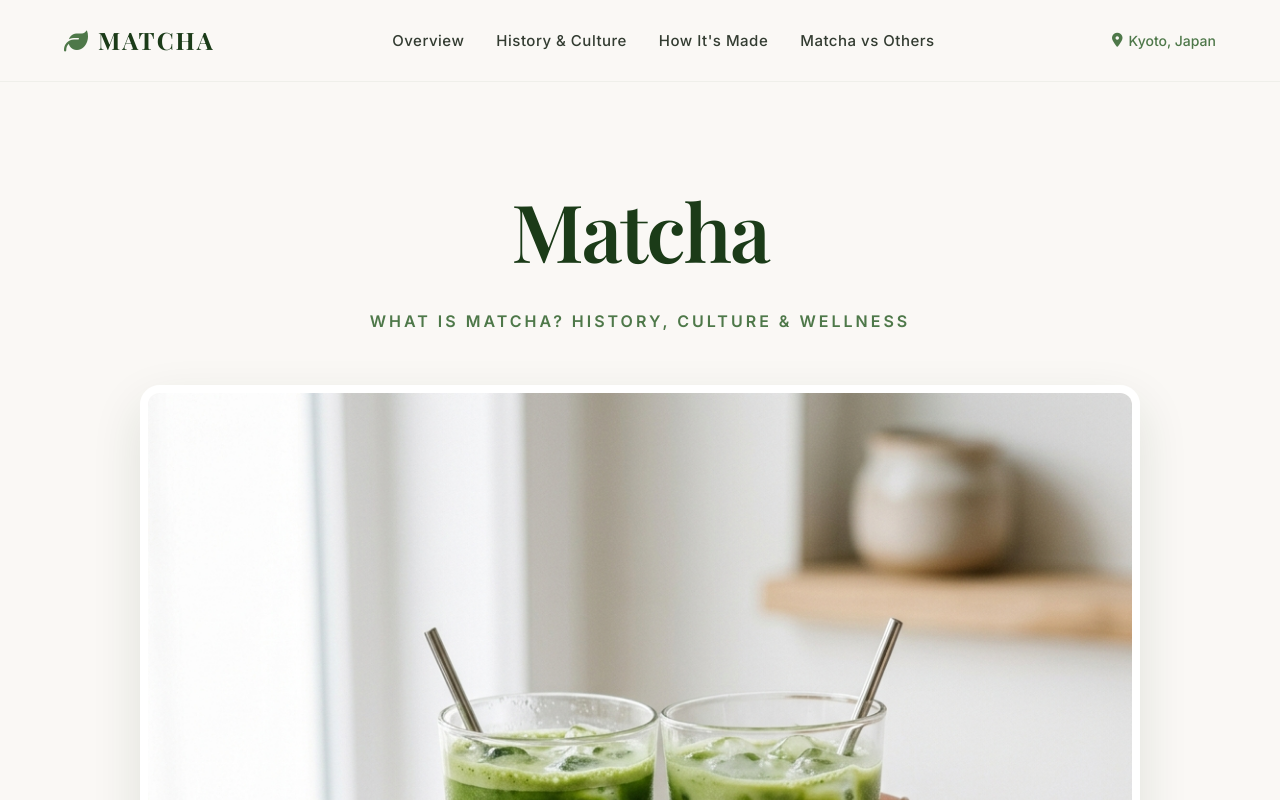
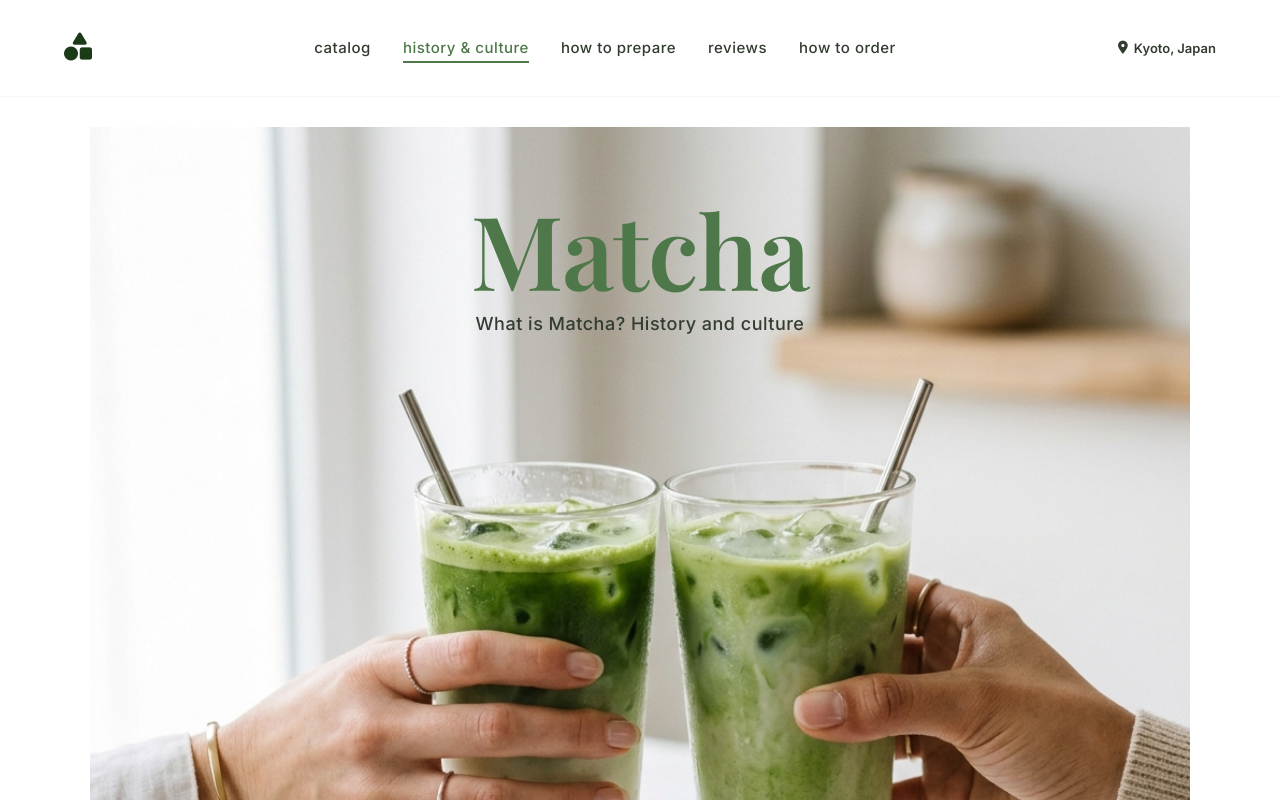
Before and after one commit to Ssiyam0123/tea-house-project, a plain HTML site: page index.html in a window 1280 px wide. Shown: the top 800 px of the page. Drawn offline with nearby package versions, Linux system fonts and the light colour scheme; a web font is replaced by a local one.

Commit message:
style: overlay hero title and subtitle directly on top of the matcha image to match reference image layout

```diff
--- a/index.html
+++ b/index.html
@@ -19,13 +19,14 @@
     <header class="matcha-header">
         <nav class="navbar">
             <div class="logo">
-                <span class="logo-leaf"><i class="fa-solid fa-leaf"></i></span> MATCHA
+                <span class="logo-icon-custom"><i class="fa-solid fa-shapes"></i></span>
             </div>
             <ul class="nav-menu">
-                <li><a href="#hero">Overview</a></li>
-                <li><a href="#history">History & Culture</a></li>
-                <li><a href="#process">How It's Made</a></li>
-                <li><a href="#compare">Matcha vs Others</a></li>
+                <li><a href="#catalog">catalog</a></li>
+                <li><a href="#history" class="active">history & culture</a></li>
+                <li><a href="#process">how to prepare</a></li>
+                <li><a href="#reviews">reviews</a></li>
+                <li><a href="#order">how to order</a></li>
             </ul>
             <div class="header-location">
                 <i class="fa-solid fa-location-dot"></i> <span>Kyoto, Japan</span>
@@ -38,12 +39,13 @@
 
     <!-- Hero Section -->
     <section id="hero" class="hero-section">
-        <div class="container text-center">
-            <h1 class="hero-title">Matcha</h1>
-            <p class="hero-subtitle">What is Matcha? History, Culture & Wellness</p>
-
+        <div class="container hero-container text-center">
             <div class="hero-image-wrapper">
                 <img src="images/matcha_hero.png" alt="Two hands holding cups of fresh iced matcha latte" class="hero-img">
+                <div class="hero-overlay-content">
+                    <h1 class="hero-title">Matcha</h1>
+                    <p class="hero-subtitle">What is Matcha? History and culture</p>
+                </div>
             </div>
         </div>
     </section>
--- a/styles/style-dgsn.css
+++ b/styles/style-dgsn.css
@@ -39,13 +39,11 @@ body {
 
 /* Header & Nav */
 .matcha-header {
-    background-color: rgba(250, 248, 245, 0.9);
-    backdrop-filter: blur(10px);
-    -webkit-backdrop-filter: blur(10px);
+    background-color: var(--white);
     position: sticky;
     top: 0;
     z-index: 1000;
-    border-bottom: 1px solid rgba(27, 59, 24, 0.05);
+    border-bottom: 1px solid rgba(0, 0, 0, 0.03);
 }
 
 .navbar {
@@ -55,22 +53,20 @@ body {
     display: flex;
     justify-content: space-between;
     align-items: center;
-    padding: 20px 0;
+    padding: 24px 0;
 }
 
 .logo {
-    font-family: 'Playfair Display', serif;
     font-size: 24px;
-    font-weight: 700;
     color: var(--dark-green);
-    letter-spacing: 2px;
     display: flex;
     align-items: center;
-    gap: 8px;
 }
 
-.logo-leaf {
-    color: var(--sage-green);
+.logo-icon-custom {
+    color: var(--dark-green);
+    font-size: 28px;
+    font-weight: 900;
 }
 
 .nav-menu {
@@ -86,16 +82,19 @@ body {
     font-size: 15px;
     transition: color 0.2s;
     letter-spacing: 0.5px;
+    padding-bottom: 4px;
 }
 
-.nav-menu a:hover {
-    color: var(--leaf-green);
+.nav-menu a:hover,
+.nav-menu a.active {
+    color: var(--sage-green);
+    border-bottom: 2px solid var(--sage-green);
 }
 
 .header-location {
-    font-size: 14px;
-    font-weight: 500;
-    color: var(--sage-green);
+    font-size: 13px;
+    font-weight: 600;
+    color: var(--charcoal);
     display: flex;
     align-items: center;
     gap: 6px;
@@ -110,45 +109,55 @@ body {
 
 /* Hero Section */
 .hero-section {
-    padding: 80px 0 100px 0;
+    padding: 30px 0 60px 0;
+    background-color: var(--white);
 }
 
-.hero-title {
-    font-family: 'Playfair Display', serif;
-    font-size: 80px;
-    font-weight: 600;
-    color: var(--dark-green);
-    margin-bottom: 10px;
-    letter-spacing: -2px;
-}
-
-.hero-subtitle {
-    font-size: 16px;
-    color: var(--sage-green);
-    text-transform: uppercase;
-    letter-spacing: 3px;
-    margin-bottom: 50px;
-    font-weight: 600;
+.hero-container {
+    max-width: 1100px;
+    width: 90%;
+    margin: 0 auto;
+    position: relative;
 }
 
 .hero-image-wrapper {
-    max-width: 1000px;
+    position: relative;
+    width: 100%;
     margin: 0 auto;
-    border-radius: 20px;
-    overflow: hidden;
-    box-shadow: 0px 20px 50px rgba(27, 59, 24, 0.12);
-    border: 8px solid var(--white);
+    overflow: visible;
 }
 
 .hero-img {
     width: 100%;
     height: auto;
     display: block;
-    transition: transform 0.8s ease;
 }
 
-.hero-image-wrapper:hover .hero-img {
-    transform: scale(1.03);
+.hero-overlay-content {
+    position: absolute;
+    top: 6%;
+    left: 50%;
+    transform: translateX(-50%);
+    text-align: center;
+    width: 100%;
+    z-index: 10;
+}
+
+.hero-title {
+    font-family: 'Playfair Display', serif;
+    font-size: clamp(48px, 8vw, 110px);
+    font-weight: 600;
+    color: var(--sage-green);
+    margin-bottom: 4px;
+    letter-spacing: -1px;
+    line-height: 1.1;
+}
+
+.hero-subtitle {
+    font-size: clamp(13px, 2vw, 18px);
+    color: var(--charcoal);
+    letter-spacing: 0.5px;
+    font-weight: 500;
 }
 
 /* Section Header */
```
